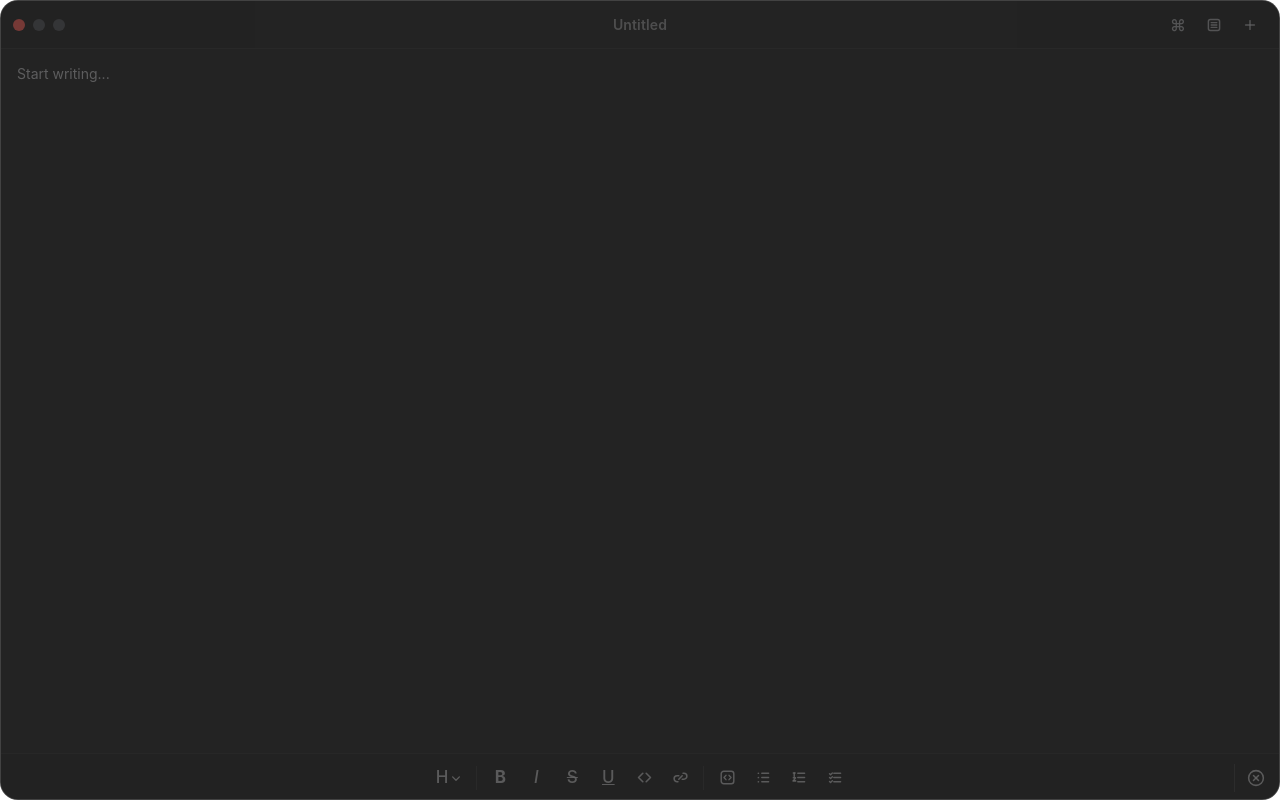
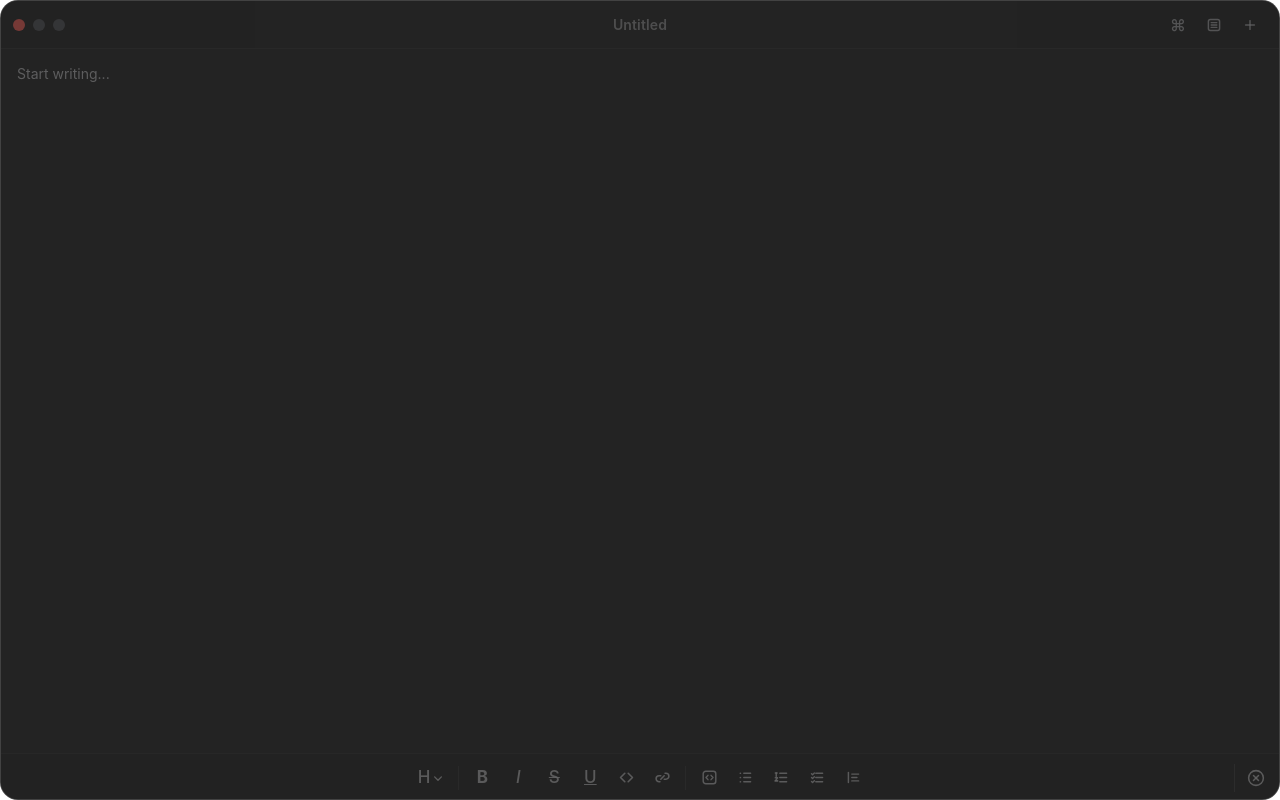
Before and after one commit to parkjihwanjay/FreeCastNotes, a React (Vite) app: page / in a window 1280 px wide. Built offline with nearby package versions, Linux system fonts and the light colour scheme.

Commit message:
feat: add blockquote functionality to the editor
- Introduced a new button in the FormatBar for toggling blockquotes.
- Added BlockquoteIcon component for the blockquote button's icon.
- Updated the editor's format options to include blockquote support.

```diff
--- a/src/components/Editor/FormatBar.tsx
+++ b/src/components/Editor/FormatBar.tsx
@@ -243,6 +243,15 @@ export default function FormatBar({
           tooltip="Task list"
           shortcut={["⇧", "⌘", "9"]}
         />
+        <FormatBtn
+          icon={<BlockquoteIcon />}
+          active={isActive("blockquote")}
+          onClick={() =>
+            run(() => editor.chain().focus().toggleBlockquote().run())
+          }
+          tooltip="Blockquote"
+          shortcut={["⇧", "⌘", "B"]}
+        />
       </div>
 
       {/* Close button */}
@@ -473,6 +482,25 @@ function TaskListIcon() {
   );
 }
 
+function BlockquoteIcon() {
+  return (
+    <svg
+      viewBox="0 0 20 20"
+      className="h-[17px] w-[17px]"
+      fill="none"
+      stroke="currentColor"
+      strokeWidth="1.7"
+      strokeLinecap="round"
+      strokeLinejoin="round"
+    >
+      <path d="M4 4v12" />
+      <path d="M8 6h8" />
+      <path d="M8 10h6" />
+      <path d="M8 14h8" />
+    </svg>
+  );
+}
+
 function CloseIcon() {
   return (
     <svg
```
Also changed, not shown: 1 other file (tests, documents, lock files or other folders).
